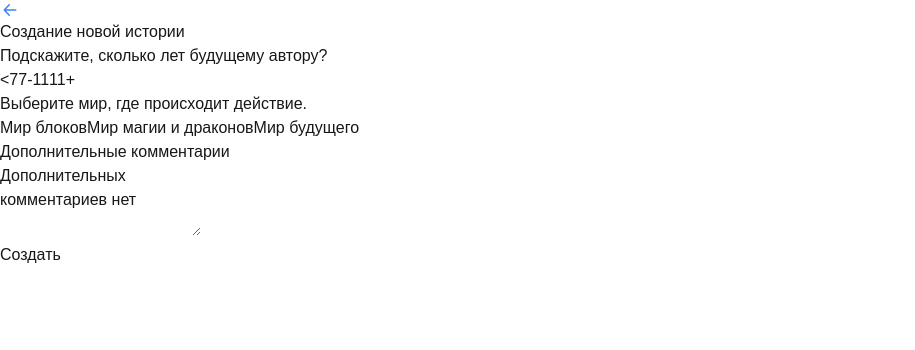
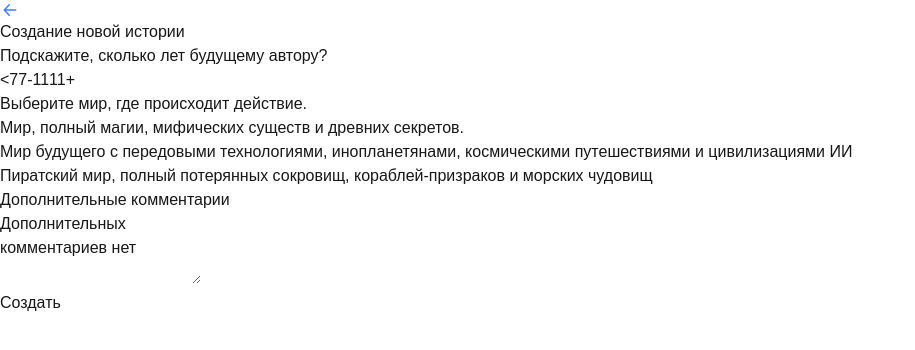
Before and after one commit to pshepelenko/storyhop_frontend, a Next.js app: page /new in a window 1280 px wide. Shown: the top 350 px of the page, without its empty margins (0-915 px from the left). Built offline with nearby package versions, Linux system fonts and the light colour scheme.

Commit message:
updated worlds

```diff
--- a/src/pages/new.tsx
+++ b/src/pages/new.tsx
@@ -104,22 +104,22 @@ const NewStoryPage = () => {
                                 <div className="bg-white p-4 rounded-lg mb-4 font-semibold">Выберите мир, где происходит действие.</div>
                                 <div className="flex flex-col gap-4">
                                     <button
-                                        className={`py-2 px-4 rounded-lg ${world === 'Мир блоков' ? 'bg-blue-500 text-white' : 'bg-white border border-gray-200'}`}
-                                        onClick={() => setWorld('Мир блоков')}
+                                        className={`py-2 px-4 rounded-lg ${world === 'Фэнтезийный мир, полный магии, мифических существ и древних секретов.' ? 'bg-blue-500 text-white' : 'bg-white border border-gray-200'}`}
+                                        onClick={() => setWorld('Фэнтезийный мир, полный магии, мифических существ и древних секретов.')}
                                     >
-                                        Мир блоков
+                                        Мир, полный магии, мифических существ и древних секретов.
                                     </button>
                                     <button
-                                        className={`py-2 px-4 rounded-lg ${world === 'Мир магии и драконов' ? 'bg-blue-500 text-white' : 'bg-white border border-gray-200'}`}
-                                        onClick={() => setWorld('Мир магии и драконов')}
+                                        className={`py-2 px-4 rounded-lg ${world === 'Футуристический мир с передовыми технологиями, инопланетянами, космическими путешествиями и цивилизациями ИИ' ? 'bg-blue-500 text-white' : 'bg-white border border-gray-200'}`}
+                                        onClick={() => setWorld('Футуристический мир с передовыми технологиями, инопланетянами, космическими путешествиями и цивилизациями ИИ')}
                                     >
-                                        Мир магии и драконов
+                                        Мир будущего с передовыми технологиями, инопланетянами, космическими путешествиями и цивилизациями ИИ
                                     </button>
                                     <button
-                                        className={`py-2 px-4 rounded-lg ${world === 'Мир будущего' ? 'bg-blue-500 text-white' : 'bg-white border border-gray-200'}`}
-                                        onClick={() => setWorld('Мир будущего')}
+                                        className={`py-2 px-4 rounded-lg ${world === 'Пиратский мир, полный потерянных сокровищ, кораблей-призраков и морских чудовищ' ? 'bg-blue-500 text-white' : 'bg-white border border-gray-200'}`}
+                                        onClick={() => setWorld('Пиратский мир, полный потерянных сокровищ, кораблей-призраков и морских чудовищ')}
                                     >
-                                        Мир будущего
+                                        Пиратский мир, полный потерянных сокровищ, кораблей-призраков и морских чудовищ
                                     </button>
                                 </div>
                             </div>
```
